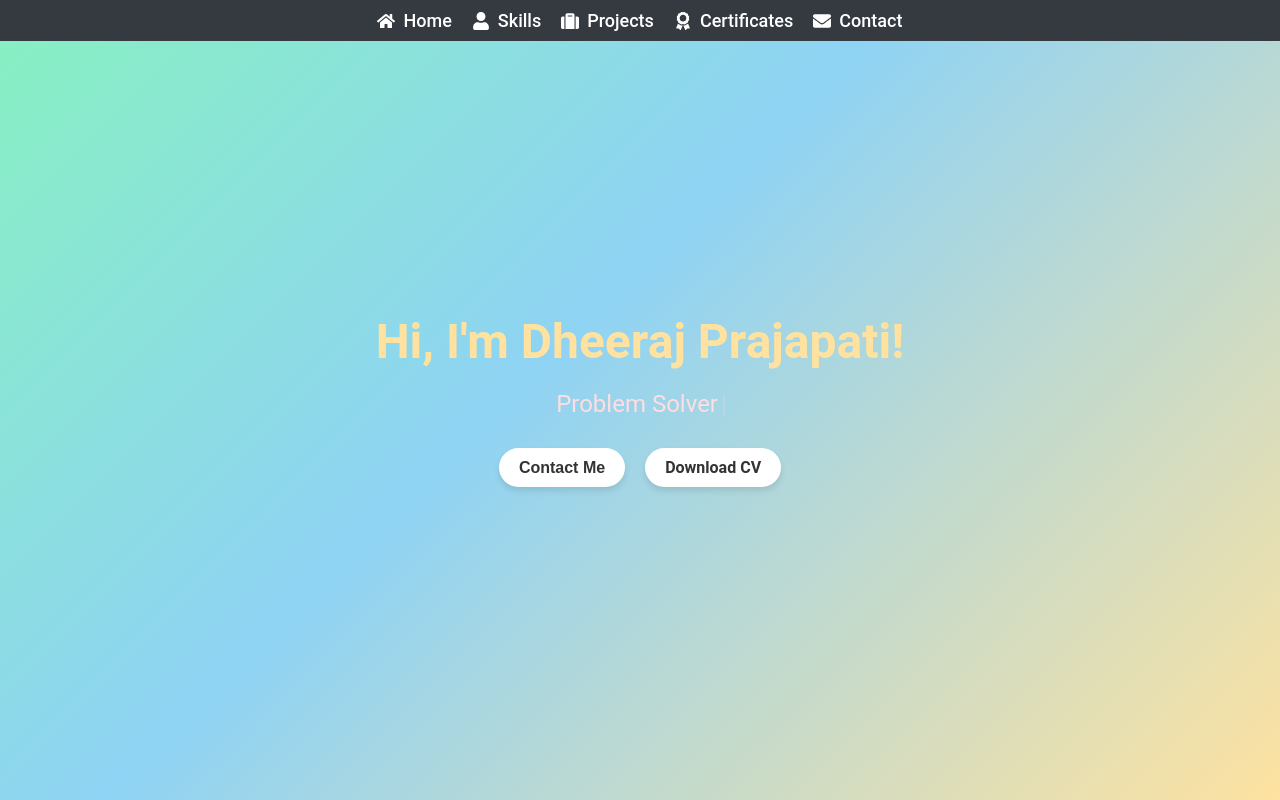
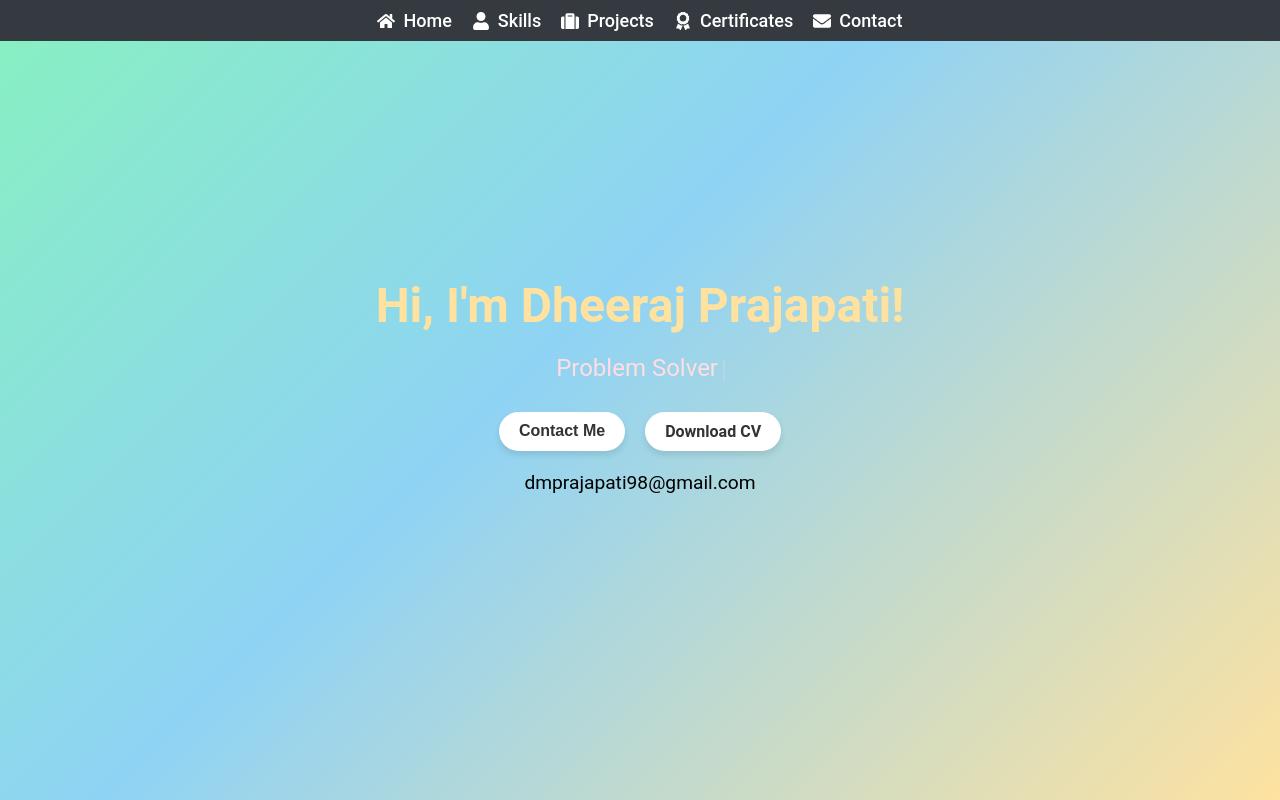
Before and after one commit to Dheepra/My-portfolio, a React (Create React App) app: page / in a window 1280 px wide. Shown: the top 800 px of the page. Built offline with nearby package versions, Linux system fonts and the light colour scheme.

Commit message:
email id

```diff
--- a/src/components/Hero.js
+++ b/src/components/Hero.js
@@ -50,6 +50,15 @@ const Hero = () => {
             Download CV
           </motion.a>
         </div>
+        {/* Add your email address below the buttons */}
+        <motion.p
+          className="email"
+          initial={{ opacity: 0 }}
+          animate={{ opacity: 1 }}
+          transition={{ duration: 1, delay: 1 }}
+        >
+          dmprajapati98@gmail.com
+        </motion.p>
       </div>
     </section>
   );
--- a/src/styles/global.css
+++ b/src/styles/global.css
@@ -384,3 +384,11 @@ html {
   font-weight: 600;
   color: #555;
 }
+
+/* Add this to your CSS file */
+.email {
+  color: #000; /* Black color */
+  margin-top: 20px; /* Space above the email address */
+  font-size: 1.2rem; /* Adjust the font size as needed */
+  text-align: center; /* Center align the email address */
+}
```
